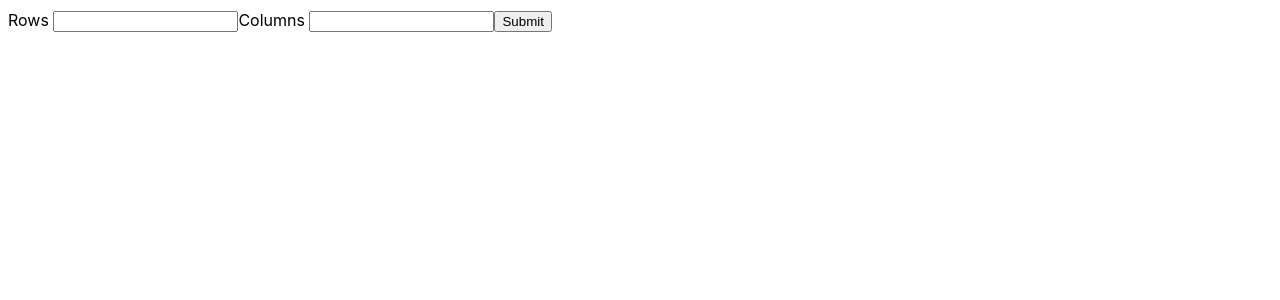
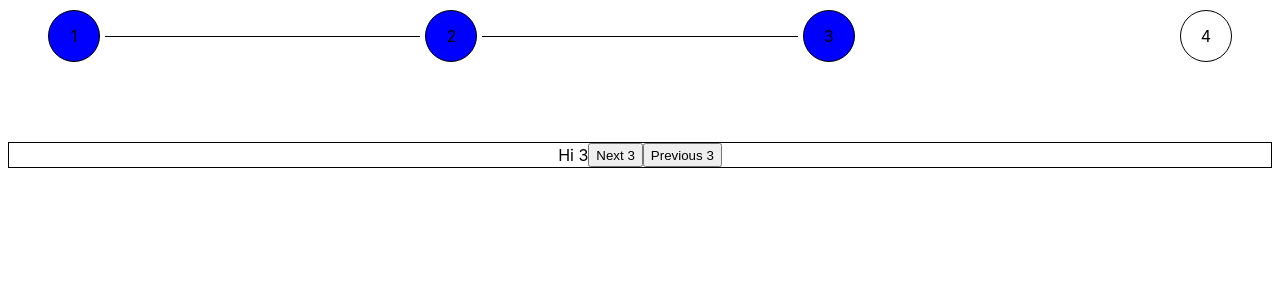
Before and after one commit to ayansome1/machine-coding-projects, a React (Vite) app: page / in a window 1280 px wide. Shown: the top 300 px of the page. Built offline with nearby package versions, Linux system fonts and the light colour scheme.

Commit message:
multistepper

```diff
--- a/src/App.tsx
+++ b/src/App.tsx
@@ -27,6 +27,7 @@ import UndoableCounter from './projects/undoableCounter/UndoableCounter';
 import MemoryGame from './projects/memoryGame/MemoryGame';
 import FlightBooker from './projects/flightBooker/FlightBooker';
 import GenerateTable from './projects/generateTable/GenerateTable';
+import MultiStepperContainer from './projects/multiStepper/MultiStepperContainer';
 
 function App() {
   return (
@@ -102,8 +103,9 @@ function App() {
       <div>{/* <UndoableCounter /> */}</div>
       <div>{/* <MemoryGame /> */}</div>
       <div>{/* <FlightBooker /> */}</div>
+      <div>{/* <GenerateTable /> */}</div>
       <div>
-        <GenerateTable />
+        <MultiStepperContainer />
       </div>
     </>
   );
--- /dev/null
+++ b/src/projects/multiStepper/MultiStepper.module.scss
@@ -0,0 +1,35 @@
+.content {
+  border: 1px solid black;
+  display: flex;
+  justify-content: center;
+  margin-top: 80px;
+}
+
+.stepperContainer {
+  display: flex;
+  justify-content: space-around;
+  align-items: center;
+  margin: 10px 40px;
+}
+
+.step {
+  border: 1px solid black;
+  width: 50px;
+  height: 50px;
+  border-radius: 50%;
+  display: flex;
+  justify-content: center;
+  align-items: center;
+  &--active {
+    background-color: blue;
+  }
+}
+
+.divider {
+  flex-grow: 1;
+  border-bottom: 1px solid black;
+  margin: 5px;
+  &--hidden {
+    border-color: transparent;
+  }
+}
--- /dev/null
+++ b/src/projects/multiStepper/MultiStepper.tsx
@@ -0,0 +1,30 @@
+import { useState } from 'react';
+import styles from './MultiStepper.module.scss';
+import Stepper from './Stepper';
+import React from 'react';
+
+interface MultiStepperProps {
+  data: any[];
+}
+
+const MultiStepper = ({ data }: MultiStepperProps) => {
+  const [currentIndex, setCurrentIndex] = useState(2);
+
+  const handleNextClick = () => {
+    setCurrentIndex((val) => Math.min(val + 1, data.length - 1));
+  };
+  const handlePrevClick = () => {
+    setCurrentIndex((val) => Math.max(0, val - 1));
+  };
+  const Elem = data[currentIndex];
+  return (
+    <div>
+      <Stepper maxSteps={data.length} currentStep={currentIndex + 1} />
+      <div className={styles.content}>
+        {React.cloneElement(<Elem />, { handlePrevClick, handleNextClick })}
+      </div>
+    </div>
+  );
+};
+
+export default MultiStepper;
--- /dev/null
+++ b/src/projects/multiStepper/MultiStepperContainer.tsx
@@ -0,0 +1,54 @@
+import { useState } from 'react';
+import MultiStepper from './MultiStepper';
+
+const Step1 = ({ handleNextClick, handlePrevClick }) => {
+  return (
+    <>
+      <div>Hi 1</div>
+      <button onClick={handleNextClick}>Next 1</button>
+      <button onClick={handlePrevClick}>Previous 1</button>
+    </>
+  );
+};
+
+const Step2 = ({ handleNextClick, handlePrevClick }) => {
+  return (
+    <>
+      <div>Hi 2</div>
+      <button onClick={handleNextClick}>Next 2</button>
+      <button onClick={handlePrevClick}>Previous 2</button>
+    </>
+  );
+};
+
+const Step3 = ({ handleNextClick, handlePrevClick }) => {
+  return (
+    <>
+      <div>Hi 3</div>
+      <button onClick={handleNextClick}>Next 3</button>
+      <button onClick={handlePrevClick}>Previous 3</button>
+    </>
+  );
+};
+
+const Step4 = ({ handleNextClick, handlePrevClick }) => {
+  return (
+    <>
+      <div>Hi 4</div>
+      <button onClick={handleNextClick}>Next 4</button>
+      <button onClick={handlePrevClick}>Previous 4</button>
+    </>
+  );
+};
+
+const componentList = [Step1, Step2, Step3, Step4];
+
+const MultiStepperContainer = () => {
+  return (
+    <>
+      <MultiStepper data={componentList} />
+    </>
+  );
+};
+
+export default MultiStepperContainer;
--- /dev/null
+++ b/src/projects/multiStepper/Stepper.tsx
@@ -0,0 +1,43 @@
+import styles from './MultiStepper.module.scss';
+
+interface StepperProps {
+  maxSteps: number;
+  currentStep: number;
+}
+
+const Stepper = ({ maxSteps, currentStep }: StepperProps) => {
+  const getDivider = (index) => {
+    if (index === 0) {
+      return <></>;
+    }
+    const isVisible = index + 1 <= currentStep && index > 0;
+    return (
+      <span
+        className={`${styles.divider} ${
+          !isVisible ? styles['divider--hidden'] : ''
+        }`}
+      ></span>
+    );
+  };
+  return (
+    <div className={styles.stepperContainer}>
+      {Array(maxSteps)
+        .fill(null)
+        .map((val, index) => (
+          <>
+            {getDivider(index)}
+
+            <div
+              className={`${styles.step} ${
+                index + 1 <= currentStep ? styles['step--active'] : ''
+              }`}
+            >
+              {index + 1}
+            </div>
+          </>
+        ))}
+    </div>
+  );
+};
+
+export default Stepper;
```
